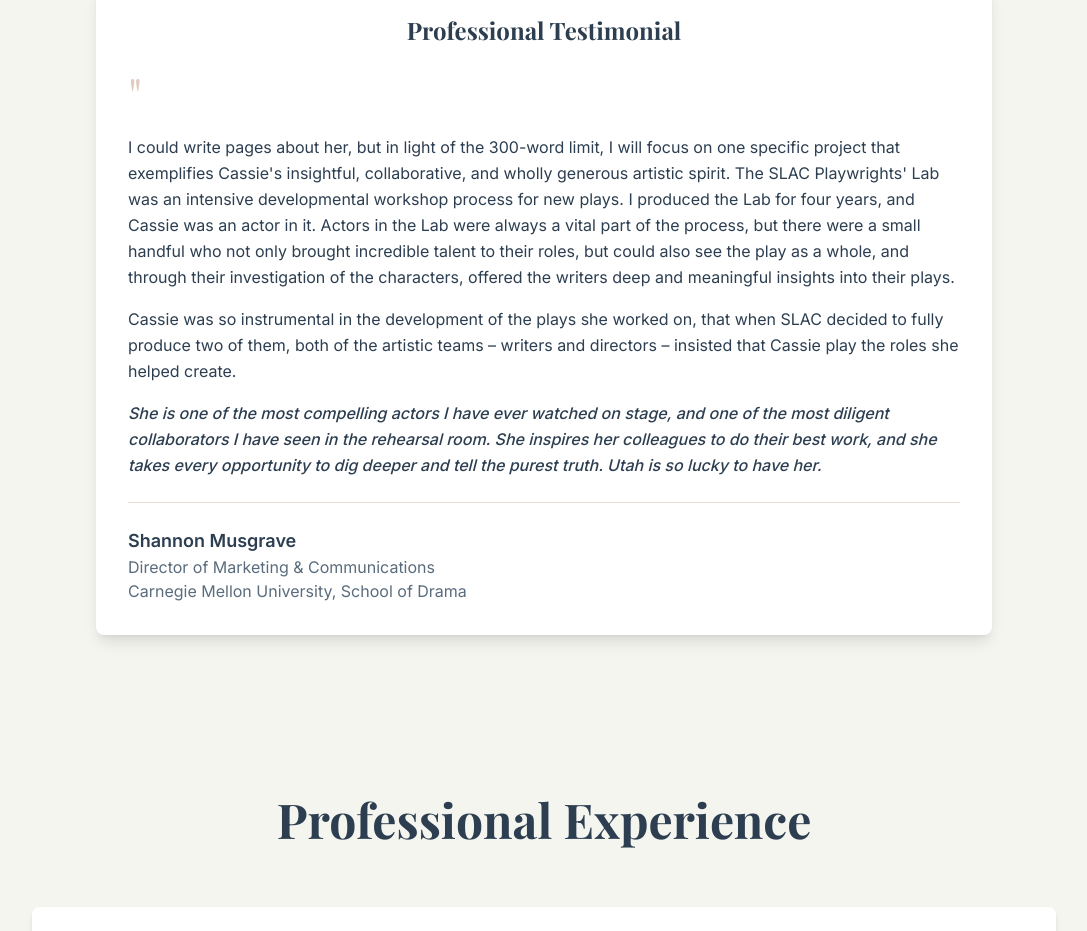
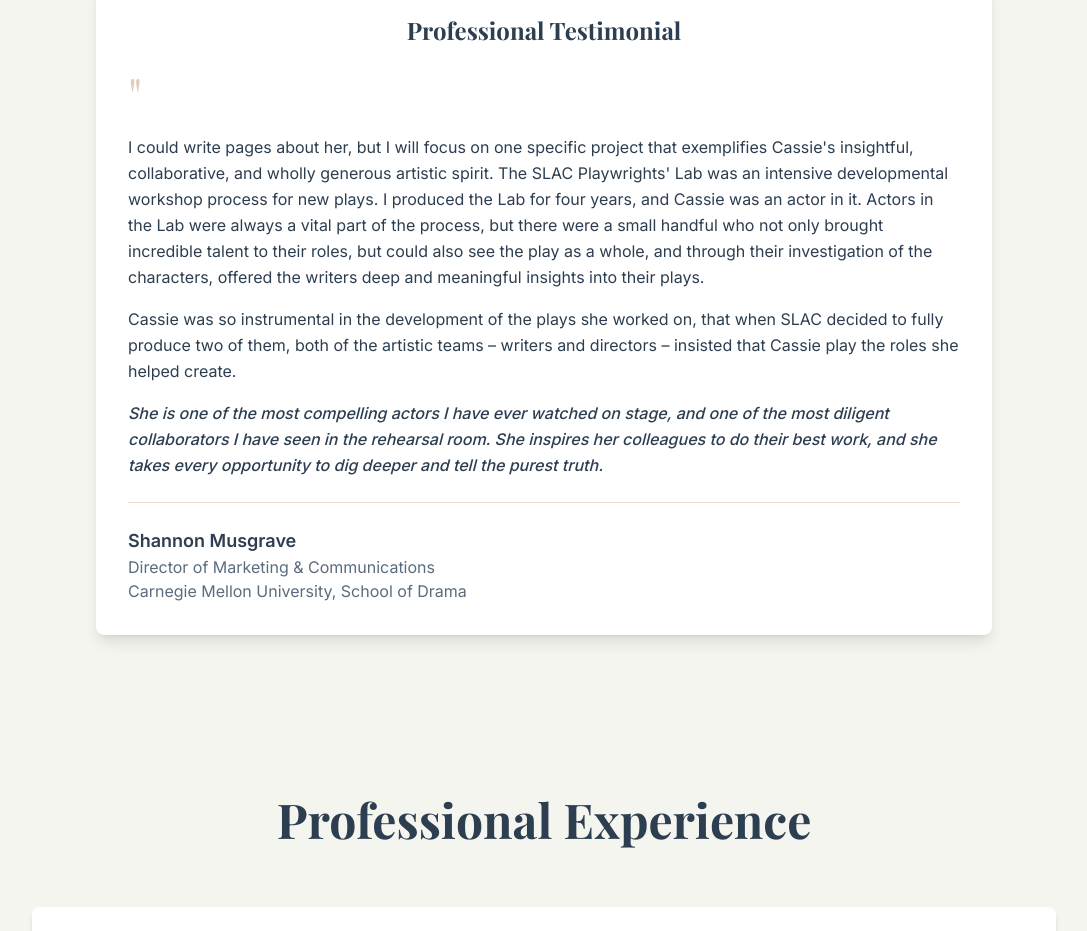
Before and after one commit to topher416/cstokeswylie, a React (Vite) app: page / in a window 1280 px wide. Shown: the part 2120-3051 px from the top of the page, without its empty margins (96-1183 px from the left). Built offline with nearby package versions, Linux system fonts and the light colour scheme.

Commit message:
Refactor testimonial text for clarity and conciseness

```diff
--- a/src/components/Testimonial.jsx
+++ b/src/components/Testimonial.jsx
@@ -11,7 +11,7 @@ const Testimonial = () => {
 
           <div className="space-y-4 text-text leading-relaxed">
             <p>
-              I could write pages about her, but in light of the 300-word limit, I will focus on one specific project that exemplifies Cassie's insightful, collaborative, and wholly generous artistic spirit. The SLAC Playwrights' Lab was an intensive developmental workshop process for new plays. I produced the Lab for four years, and Cassie was an actor in it. Actors in the Lab were always a vital part of the process, but there were a small handful who not only brought incredible talent to their roles, but could also see the play as a whole, and through their investigation of the characters, offered the writers deep and meaningful insights into their plays.
+              I could write pages about her, but I will focus on one specific project that exemplifies Cassie's insightful, collaborative, and wholly generous artistic spirit. The SLAC Playwrights' Lab was an intensive developmental workshop process for new plays. I produced the Lab for four years, and Cassie was an actor in it. Actors in the Lab were always a vital part of the process, but there were a small handful who not only brought incredible talent to their roles, but could also see the play as a whole, and through their investigation of the characters, offered the writers deep and meaningful insights into their plays.
             </p>
 
             <p>
@@ -19,7 +19,7 @@ const Testimonial = () => {
             </p>
 
             <p className="font-medium italic">
-              She is one of the most compelling actors I have ever watched on stage, and one of the most diligent collaborators I have seen in the rehearsal room. She inspires her colleagues to do their best work, and she takes every opportunity to dig deeper and tell the purest truth. Utah is so lucky to have her.
+              She is one of the most compelling actors I have ever watched on stage, and one of the most diligent collaborators I have seen in the rehearsal room. She inspires her colleagues to do their best work, and she takes every opportunity to dig deeper and tell the purest truth.
             </p>
           </div>
 
```
